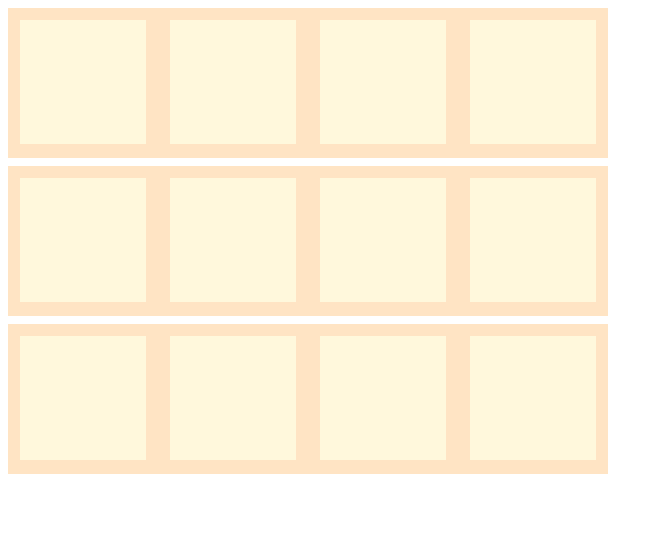
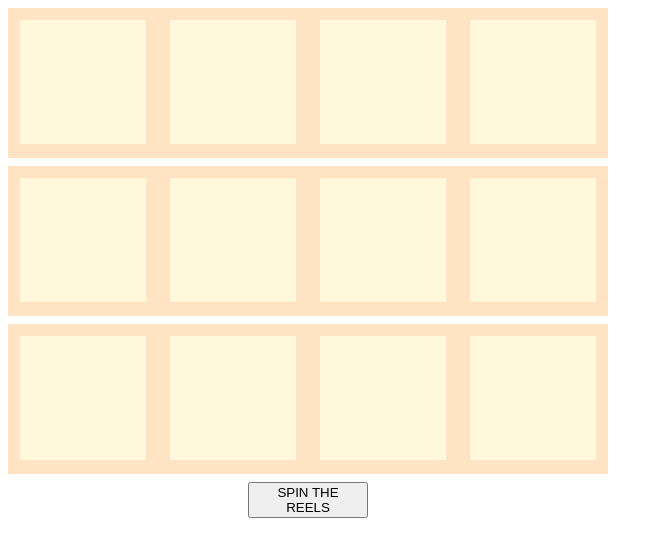
Before and after one commit to PepperDouglas/Slots, a website: page index.html in a window 1280 px wide. Shown: the whole page, without its empty margins (0-663 px from the left). Drawn offline with Linux system fonts and the light colour scheme.

Commit message:
added a spinbutton

```diff
--- a/index.html
+++ b/index.html
@@ -24,6 +24,9 @@
             <div class="slotBoxes" id="10"></div>
             <div class="slotBoxes" id="11"></div>
         </div>
+        <div class="btnContainer">
+            <button>SPIN THE REELS</button>
+        </div>
     </div>
 
 
--- a/theme.css
+++ b/theme.css
@@ -17,3 +17,13 @@
     margin: 2%;
     min-height: 124px;
 }
+
+.btnContainer {
+    width: 120px;
+    height: 50px;
+    margin: auto
+}
+
+button {
+    text-align: center;
+}
```
